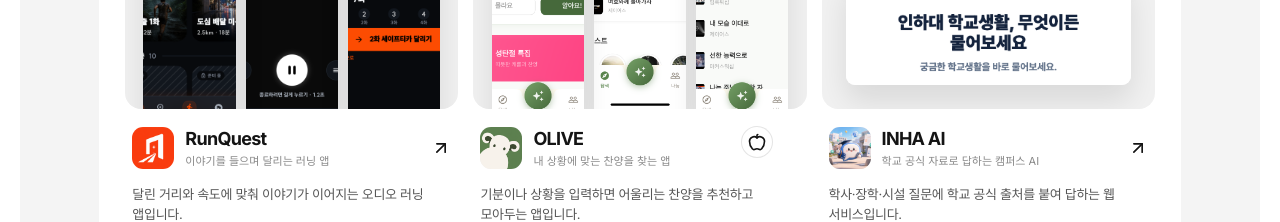
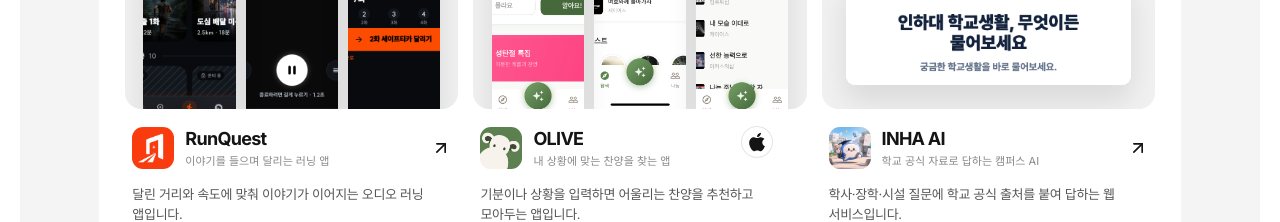
Before and after one commit to inhodev/inho-portfolio, a React (Vite) app: page / in a window 1280 px wide. Shown: the part 1680-1902 px from the top of the page. Built offline with nearby package versions, Linux system fonts and the light colour scheme.

Commit message:
fix Apple brand mark

```diff
--- a/src/App.jsx
+++ b/src/App.jsx
@@ -3,7 +3,6 @@
   ArrowDown,
   ArrowLeft,
   ArrowUpRight,
-  Apple,
   Check,
   ChevronDown,
   Grid3X3,
@@ -217,6 +216,14 @@
   return <span className="brand-mark">INHODEV</span>;
 }
 
+function AppleMark() {
+  return (
+    <svg width="16" height="22" viewBox="0 0 384 512" fill="currentColor" aria-hidden="true" focusable="false">
+      <path d="M319.1 268.7c-.2-36.7 16.4-64.4 50-84.8-18.8-26.9-47.2-41.7-84.7-44.6-35.5-2.8-74.3 20.7-88.5 20.7-15 0-49.4-19.7-76.4-19.7-55.8.9-115.1 44.5-115.1 133.2 0 26.2 4.8 53.3 14.4 81.2 12.8 36.7 59 126.7 107.2 125.2 25.2-.6 43-17.9 75.8-17.9 31.8 0 48.3 17.9 76.4 17.9 48.6-.7 90.4-82.5 102.6-119.3-65.2-30.7-61.7-90-61.7-91.9ZM262.5 104.5c27.3-32.4 24.8-61.9 24-72.5-24.1 1.4-52 16.4-67.9 34.9-17.5 19.8-27.8 44.3-25.6 71.9 26.1 2 49.9-11.4 69.5-34.3Z" />
+    </svg>
+  );
+}
+
 function Header({ onBrowse }) {
   const [open, setOpen] = useState(false);
   return (
@@ -292,7 +299,7 @@
           aria-label={`${project.name} App Store에서 보기`}
           title="App Store에서 보기"
         >
-          <Apple size={18} strokeWidth={2.2} aria-hidden="true" />
+          <AppleMark />
         </a>
       ) : null}
       <details className="project-core">
```
